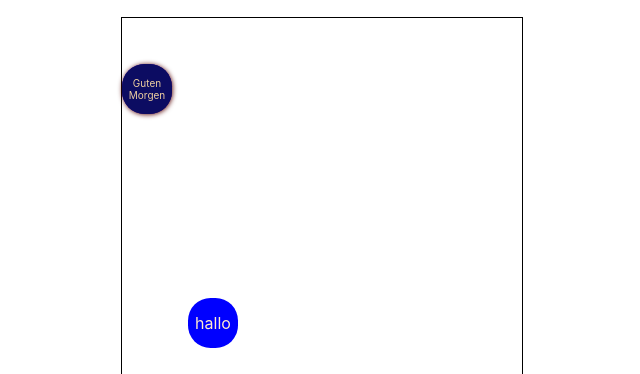
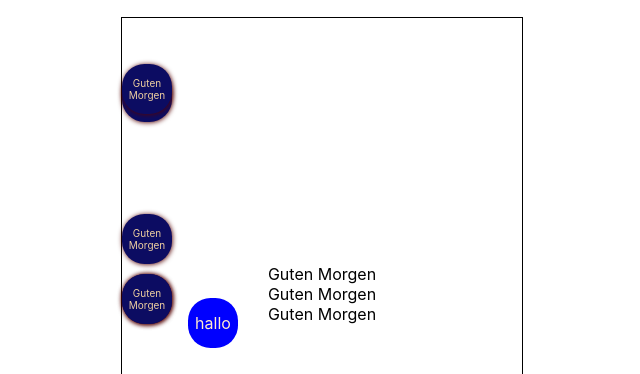
Before and after one commit to arasaa/ziman, a React (Create React App) app: page / in a window 1280 px wide. Shown: the part 177-551 px from the top of the page, without its empty margins (418-1058 px from the left). Built offline with nearby package versions, Linux system fonts and the light colour scheme.

Commit message:
the match words are now active and work properly

```diff
--- a/src/deutsch/data/words.js
+++ b/src/deutsch/data/words.js
@@ -21,7 +21,7 @@ const words = [
     },
     {
         word: 'Auf wiedersehen!',
-        bedeutung: ['اللا اللقاء','مرحبا'],
+        bedeutung: ['الى اللقاء','مرحبا'],
         currectBedeutungIndex: 0,
     },
     {
--- a/src/deutsch/parts/Testp.jsx
+++ b/src/deutsch/parts/Testp.jsx
@@ -28,19 +28,18 @@ const ParFour = () => {
  const handleBoxClick = (event) => {
   if (!gameOver) {
     const box = event.target;
-      const word = box.getAttribute('data-word');
-      const currentWord = words[currentWordIndex];
-      const bedeutungIndex = currentWord.bedeutung.indexOf(word);
-      if (bedeutungIndex) {
-        currentWord.currectBedeutungIndex = bedeutungIndex;
+    const currentMeaning = words[currentWordIndex].bedeutung[0];
+    const clickedWord = box.getAttribute('data-word');
+    if (box.style.display !== 'none') {
+      if (clickedWord === currentMeaning) {
         box.style.display = 'none';
         setBoxesClicked((prevBoxesClicked) => prevBoxesClicked + 1);
-        console.log(`Boxes clicked: ${boxesClicked}`);
         setCurrentWordIndex((prevIndex) => prevIndex + 1);
       } else {
-        box.classList.add('wrong-answer');
+        alert('Wrong word!');
       }
-      if (boxesClicked + 1 === totalBoxes || currentWordIndex === words.length - 1 || bedeutungIndex === +1) {
+    }
+    if (boxesClicked + 1 === totalBoxes) {
       setGameOver(true);
     }
   }
@@ -68,72 +67,6 @@ const ParFour = () => {
 
 */}
 
-{/**
-  const handleBoxClick = (event) => {
-    if (!gameOver) {
-      const box = event.target;
-      if (box.style.display !== 'none') {
-        box.style.display = 'none';
-        setBoxesClicked((prevBoxesClicked) => prevBoxesClicked + 1);
-        setCurrentWordIndex((prevIndex) => prevIndex + 1);
-      }
-      if (boxesClicked + 1 === totalBoxes) {
-        setGameOver(true);
-      }
-    }
-  };
-   */}
-
-{/**
-   const handleBoxClick = (event) => {
-    if (!gameOver) {
-      const box = event.target;
-      const word = box.getAttribute('data-word');
-      if (word === words[currentWordIndex].word) {
-        box.style.display = 'none';
-        setBoxesClicked((prevBoxesClicked) => prevBoxesClicked + 1);
-        setCurrentWordIndex((prevIndex) => prevIndex + 1);
-      } else {
-        box.classList.add('wrong-answer');
-      }
-      if (boxesClicked + 1 === totalBoxes || currentWordIndex === words.length - 1) {
-        setGameOver(true);
-      }
-    }
-  };
- */}
-
-{/**
-  const hadleRightClick=(event)=>{
-    const box = event.target;
-    const word = box.getAttribute('data-word');
-    if (word === words[currentWordIndex].word) {
-      box.classList.add('wrong-answer');
-    }
-  }
-
-  const handleBoxClickAndRightClick = (event) => {
-    handleBoxClick(event);
-    hadleRightClick(event);
-  };
- */}
-{/**  const handleBoxClick = (event) => {
-    if (!gameOver) {
-      const box = event.target;
-      const word = box.getAttribute('data-word');
-      if (word === words[currentWordIndex].word) {
-        box.style.display = 'none';
-        setBoxesClicked((prevBoxesClicked) => prevBoxesClicked + 1);
-        setCurrentWordIndex((prevIndex) => prevIndex + 1);
-      } else {
-        box.classList.add('wrong-answer');
-      }
-      if (boxesClicked + 1 === totalBoxes) {
-        setGameOver(true);
-      }
-    }
-  };
-   */}
   const currentWord = words[currentWordIndex];
 
 
@@ -157,7 +90,7 @@ const ParFour = () => {
         <div>
           <div
             className='hallo'
-            data-word="hallo"
+            data-word="مرحبا"
             style={{
               top: `${boxPosition.y}px`,
               left: `${boxPosition.x}px`,
@@ -172,35 +105,84 @@ const ParFour = () => {
           </div>
 
           <div
-            className='danke'
-            data-word="danke"
+            className='gutenMorgen'
+            data-word="صباح الخير"
             style={{
               top: `${boxPosition.y * Math.floor(Math.random() * 5)}px`,
               left: `${boxPosition.x * Math.floor(Math.random() * 5)}px`,
             }}
             onClick={handleBoxClick}
-           // onClick={(event) => handleBoxClick(event, 'danke')}
-          // onClick={(event) => handleBoxClick(event)}
-           //onClick={hadleRightClick}
-          // onClick={handleBoxClickAndRightClick}
-          >
-            danke
-          </div>
+          > Guten Morgen</div>
 
           <div
-            className='gutenMorgen'
-            data-word="gutenMorgen"
+            className='gutenTag'
+            data-word="انهارك سعيد"
             style={{
               top: `${boxPosition.y * Math.floor(Math.random() * 5)}px`,
               left: `${boxPosition.x * Math.floor(Math.random() * 5)}px`,
             }}
             onClick={handleBoxClick}
-          // onClick={(event) => handleBoxClick(event, 'gutenMorgen')}
-       //   onClick={(event) => handleBoxClick(event)}
-          //onClick={hadleRightClick}
-         // onClick={handleBoxClickAndRightClick}
           > Guten Morgen</div>
 
+<div
+            className='gutenAbend'
+            data-word="مساء الخير"
+            style={{
+              top: `${boxPosition.y * Math.floor(Math.random() * 5)}px`,
+              left: `${boxPosition.x * Math.floor(Math.random() * 5)}px`,
+            }}
+            onClick={handleBoxClick}
+          > Guten Morgen</div>
+
+      <div
+            className='aufWiedersehen'
+            data-word="الى اللقاء"
+            style={{
+              top: `${boxPosition.y * Math.floor(Math.random() * 5)}px`,
+              left: `${boxPosition.x * Math.floor(Math.random() * 5)}px`,
+            }}
+            onClick={handleBoxClick}
+          > Guten Morgen</div>
+
+<div
+            className='WieGehtsIhnen'
+            data-word="كيف حال حضرتك؟"
+            style={{
+              top: `${boxPosition.y * Math.floor(Math.random() * 5)}px`,
+              left: `${boxPosition.x * Math.floor(Math.random() * 5)}px`,
+            }}
+            onClick={handleBoxClick}
+          > Guten Morgen</div>
+
+<div
+            className='ichHeiß'
+            data-word="...انا اسمي"
+            style={{
+              top: `${boxPosition.y * Math.floor(Math.random() * 5)}px`,
+              left: `${boxPosition.x * Math.floor(Math.random() * 5)}px`,
+            }}
+            onClick={handleBoxClick}
+          > Guten Morgen</div>
+
+<div
+            className='ichHeißAli'
+            data-word="انا اسمي علي"
+            style={{
+              top: `${boxPosition.y * Math.floor(Math.random() * 5)}px`,
+              left: `${boxPosition.x * Math.floor(Math.random() * 5)}px`,
+            }}
+            onClick={handleBoxClick}
+          > Guten Morgen</div>
+
+<div
+            className='wieHeißenSie'
+            data-word="ما اسم حضرتك؟"
+            style={{
+              top: `${boxPosition.y * Math.floor(Math.random() * 5)}px`,
+              left: `${boxPosition.x * Math.floor(Math.random() * 5)}px`,
+            }}
+            onClick={handleBoxClick}
+          > Guten Morgen</div>
 
 </div>)}
 
--- a/src/deutsch/parts/partFour.css
+++ b/src/deutsch/parts/partFour.css
@@ -55,17 +55,79 @@
     border-radius: 45%;
     cursor: pointer;
   }
-  .danke {
+  .gutenMorgen{
     display: flex;
     justify-content: center;
     align-items: center;
     position: sticky;
     width: 50px;
     height: 50px;
-    background-color: blue;
-    color: blanchedalmond;
+    background-color: rgb(12, 12, 98);
+    color: rgb(238, 207, 160);
     transition: all 0.8s ease-out;
     border-radius: 45%;
+    font-size: 10px;
+    box-shadow: rgb(85, 3, 3) 0.5px 0.5px 5px;
+    cursor: pointer;
+  }
+  .gutenTag{
+    display: flex;
+    justify-content: center;
+    align-items: center;
+    position: sticky;
+    width: 50px;
+    height: 50px;
+    background-color: rgb(12, 12, 98);
+    color: rgb(238, 207, 160);
+    transition: all 0.8s ease-out;
+    border-radius: 45%;
+    font-size: 10px;
+    box-shadow: rgb(85, 3, 3) 0.5px 0.5px 5px;
+    cursor: pointer;
+  }
+  .gutenAbend{
+    display: flex;
+    justify-content: center;
+    align-items: center;
+    position: sticky;
+    width: 50px;
+    height: 50px;
+    background-color: rgb(12, 12, 98);
+    color: rgb(238, 207, 160);
+    transition: all 0.8s ease-out;
+    border-radius: 45%;
+    font-size: 10px;
+    box-shadow: rgb(85, 3, 3) 0.5px 0.5px 5px;
+    cursor: pointer;
+  }
+  .aufWiedersehen{
+    display: flex;
+    justify-content: center;
+    align-items: center;
+    position: sticky;
+    width: 50px;
+    height: 50px;
+    background-color: rgb(12, 12, 98);
+    color: rgb(238, 207, 160);
+    transition: all 0.8s ease-out;
+    border-radius: 45%;
+    font-size: 10px;
+    box-shadow: rgb(85, 3, 3) 0.5px 0.5px 5px;
+    cursor: pointer;
+  }
+  .WieGehtsIhnen{
+    display: flex;
+    justify-content: center;
+    align-items: center;
+    position: sticky;
+    width: 50px;
+    height: 50px;
+    background-color: rgb(12, 12, 98);
+    color: rgb(238, 207, 160);
+    transition: all 0.8s ease-out;
+    border-radius: 45%;
+    font-size: 10px;
+    box-shadow: rgb(85, 3, 3) 0.5px 0.5px 5px;
     cursor: pointer;
   }
   .gutenMorgen{
```
Lines whose indentation alone changed are shown as unchanged.
